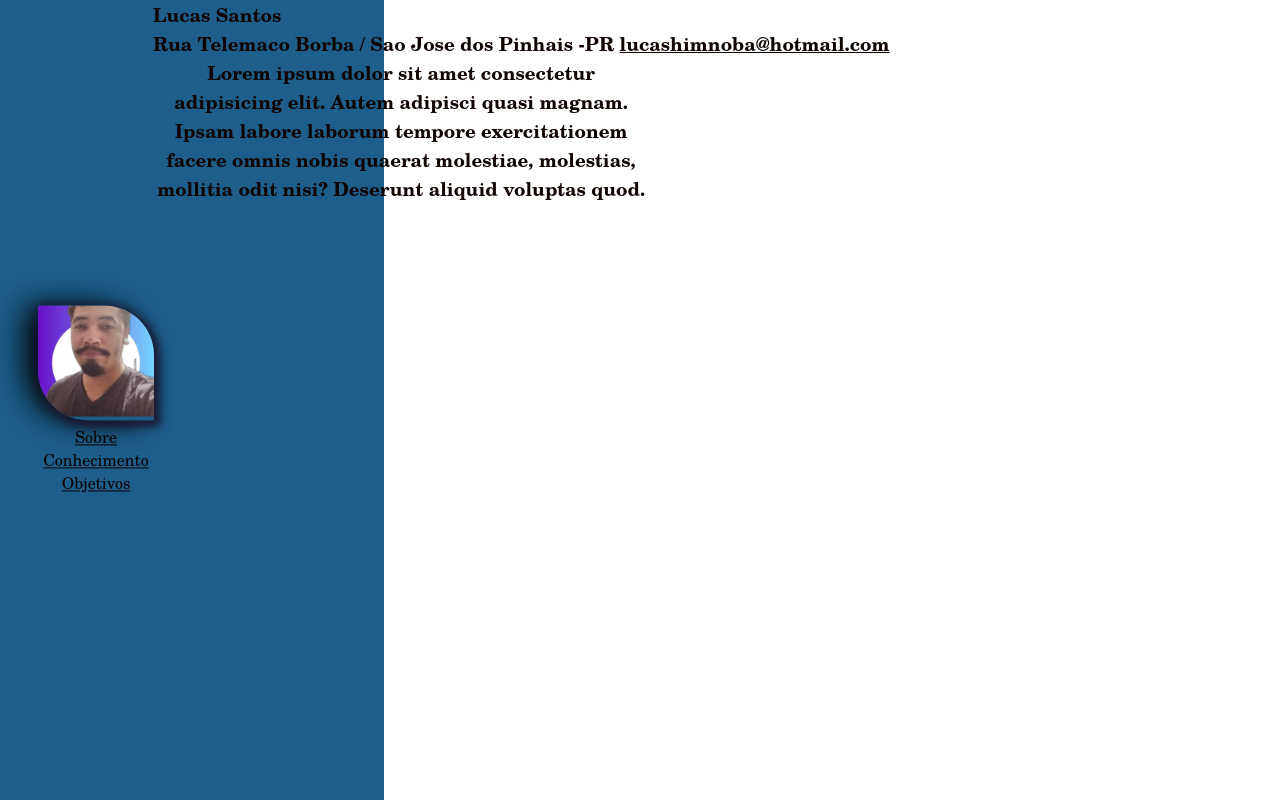
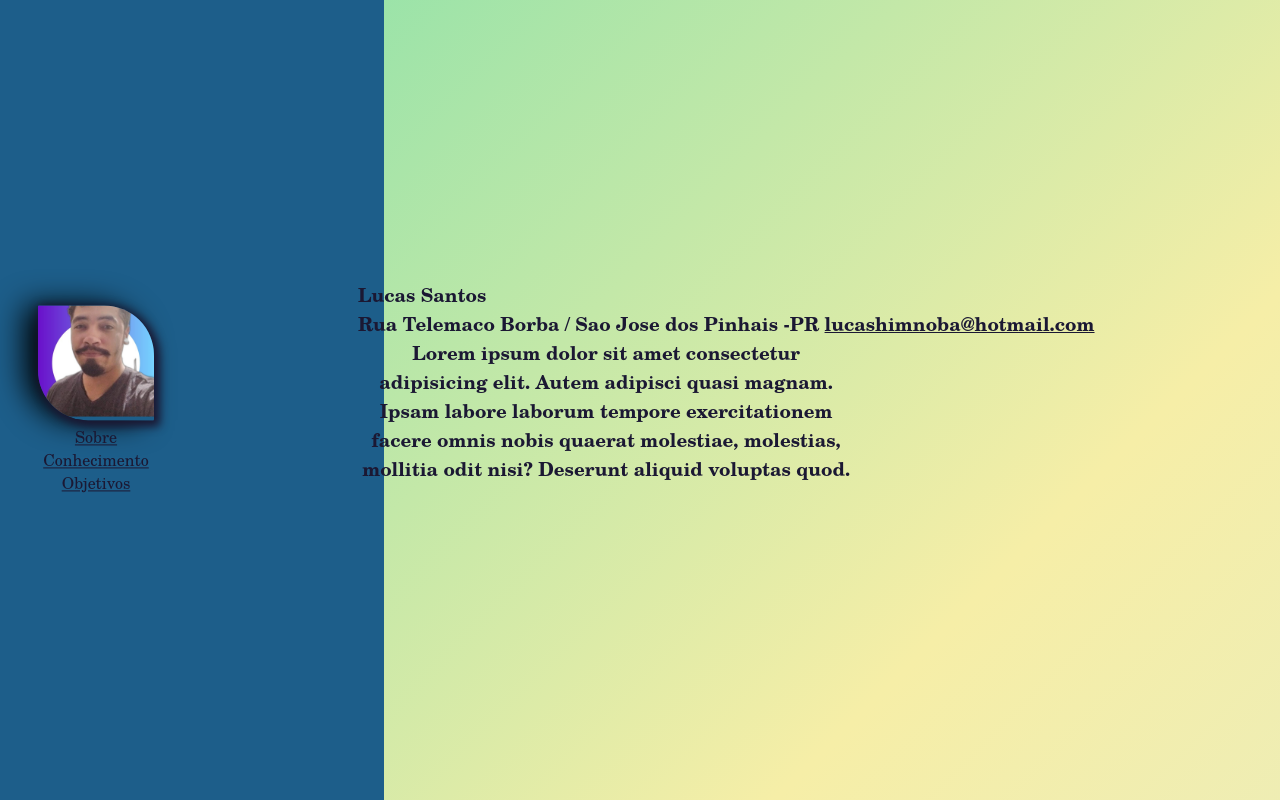
Before and after one commit to Lucasdevzx3/atividade-final, a plain HTML site: page index.html in a window 1280 px wide. Drawn offline with Linux system fonts and the light colour scheme.

Commit message:
editando

```diff
--- a/css/style.css
+++ b/css/style.css
@@ -3,12 +3,28 @@
     padding: 0px;
     box-sizing: border-box;
     font-family: New Century Schoolbook, TeX Gyre Schola, serif;
-    color: #0f0300;
+    color: #1b1833;
 }
 html,
 body {
     height: 100%;
     width: 100vw;
+    background: linear-gradient(-45deg, #e2e2e2, #ceeaea, #f6eea7, #23d5ab);
+	background-size: 400% 400%;
+	animation: gradient 5s ease infinite;
+	height: 100vh;
+}
+
+@keyframes gradient {
+	0% {
+		background-position: 0% 50%;
+	}
+	50% {
+		background-position: 100% 50%;
+	}
+	100% {
+		background-position: 0% 50%;
+	}
 }
 main{
     display: flex;
@@ -18,6 +34,8 @@ main{
     height: 100%;
     position: fixed;
     background-color: #1d5e8a;
+
+
 }
 
 .edition {
@@ -36,8 +54,8 @@ main{
 }
 .edition3{
     position: absolute;
-    left: 25px;
-    height: 100%;
+    left: 230px;
+    height: 30%;
     top: 50%;
     transform: translateY(-50%);
     padding: 0 10%;
```
